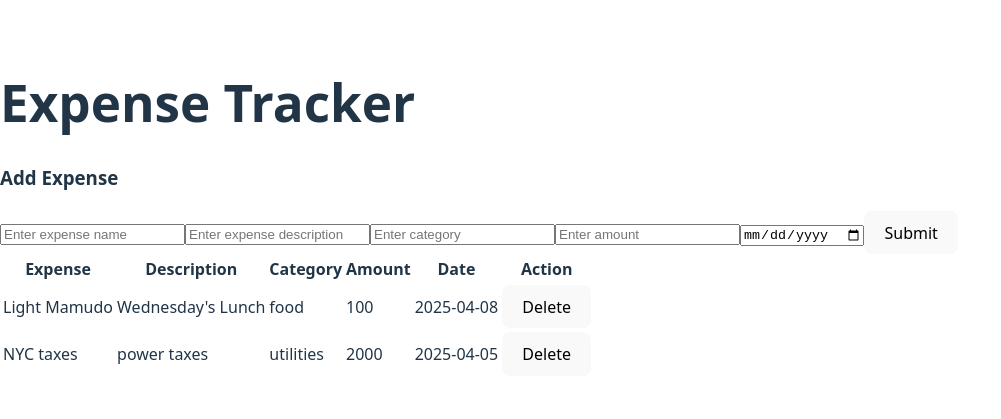
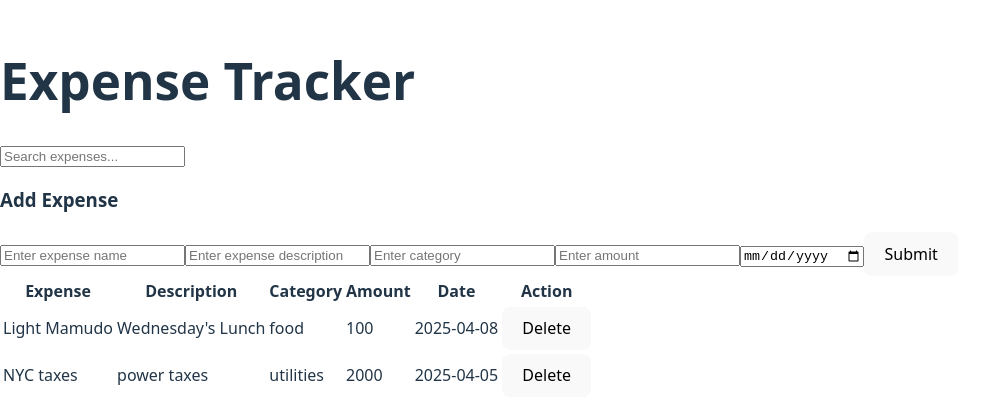
Before and after one commit to DevBrianKE/expense-tracker, a React (Vite) app: page / in a window 1280 px wide. Shown: the part 191-610 px from the top of the page, without its empty margins (0-1001 px from the left). Built offline with nearby package versions, Linux system fonts and the light colour scheme.

Commit message:
Add SearchBar component with filter logic based on name and description

```diff
--- a/src/App.jsx
+++ b/src/App.jsx
@@ -1,25 +1,47 @@
 import React, { useState } from "react";
 import ExpenseForm from "./components/ExpenseForm";
 import ExpenseTable from "./components/ExpenseTable";
-import sampleExpenses from "./data/sampleExpenses"; // make sure this is usable
+import SearchBar from "./components/SearchBar";
+import sampleExpenses from "./data/sampleExpenses";
 
 function App() {
   const [expenses, setExpenses] = useState(sampleExpenses);
+  const [searchTerm, setSearchTerm] = useState("");
 
+  // Add a new expense to the state
   function handleAddExpense(newExpense) {
     setExpenses([...expenses, newExpense]);
   }
 
+  // Remove an expense by ID
   function handleDeleteExpense(id) {
     const updated = expenses.filter(exp => exp.id !== id);
     setExpenses(updated);
   }
 
+  // Update searchTerm state when input changes
+  function handleSearchChange(term) {
+    setSearchTerm(term);
+  }
+
+  // Filter expenses based on name or description
+  const filteredExpenses = expenses.filter(exp =>
+    exp.name.toLowerCase().includes(searchTerm.toLowerCase()) ||
+    exp.description.toLowerCase().includes(searchTerm.toLowerCase())
+  );
+
   return (
     <div>
       <h1>Expense Tracker</h1>
+
+      {/* SearchBar is controlled by App state */}
+      <SearchBar searchTerm={searchTerm} onSearchChange={handleSearchChange} />
+
+      {/* Form to add expenses */}
       <ExpenseForm onAddExpense={handleAddExpense} />
-      <ExpenseTable expenses={expenses} onDelete={handleDeleteExpense} />
+
+      {/* Table displaying only filtered expenses */}
+      <ExpenseTable expenses={filteredExpenses} onDelete={handleDeleteExpense} />
     </div>
   );
 }
--- a/src/components/SearchBar.jsx
+++ b/src/components/SearchBar.jsx
@@ -0,0 +1,15 @@
+import React from "react";
+
+// A simple controlled input for filtering expenses by name or description
+function SearchBar({ searchTerm, onSearchChange }) {
+  return (
+    <input
+      type="text"
+      placeholder="Search expenses..."
+      value={searchTerm}
+      onChange={(e) => onSearchChange(e.target.value)}
+    />
+  );
+}
+
+export default SearchBar;
```
